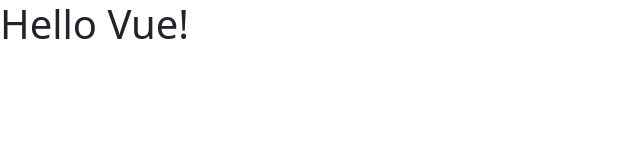
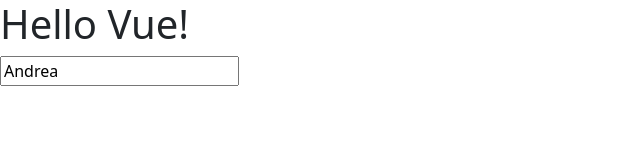
Before and after one commit to andreabellome/vue-hello, a plain HTML site: page index.html in a window 1280 px wide. Shown: the whole page, without its empty margins (0-640 px from the left). Drawn offline with nearby package versions, Linux system fonts and the light colour scheme.

Commit message:
comments pt2

```diff
--- a/assets/js/main.js
+++ b/assets/js/main.js
@@ -3,7 +3,8 @@ createApp({
     data() {
       return {
         /* variables Vue 3 */
-        message: 'Hello Vue!'
+        message: 'Hello Vue!',
+        inputValue: 'Andrea'
       }
     },
     methods: {
--- a/index.html
+++ b/index.html
@@ -23,6 +23,8 @@
             {{message}}
         </h1>
 
+        <input type="text" v-model="inputValue" placeholder="Your name">
+
     </div>
 
 
```
